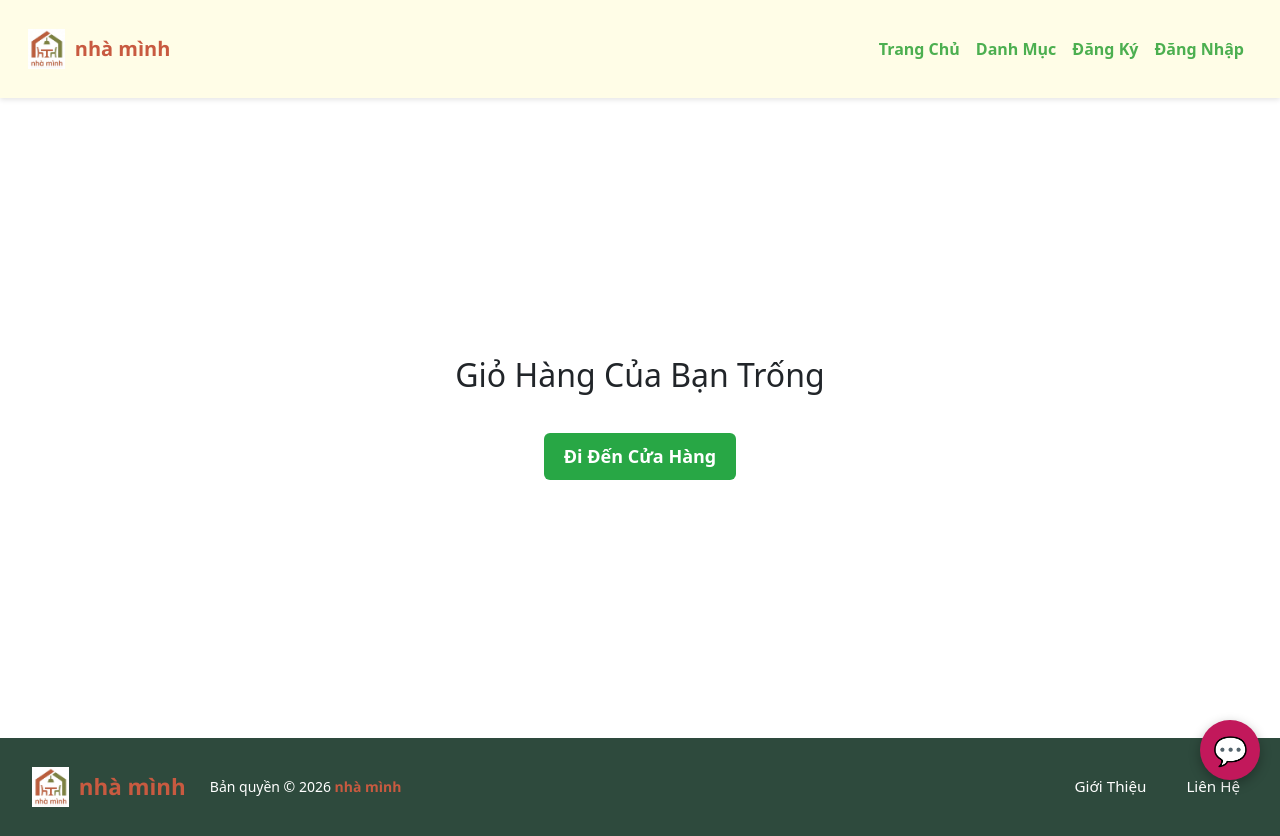
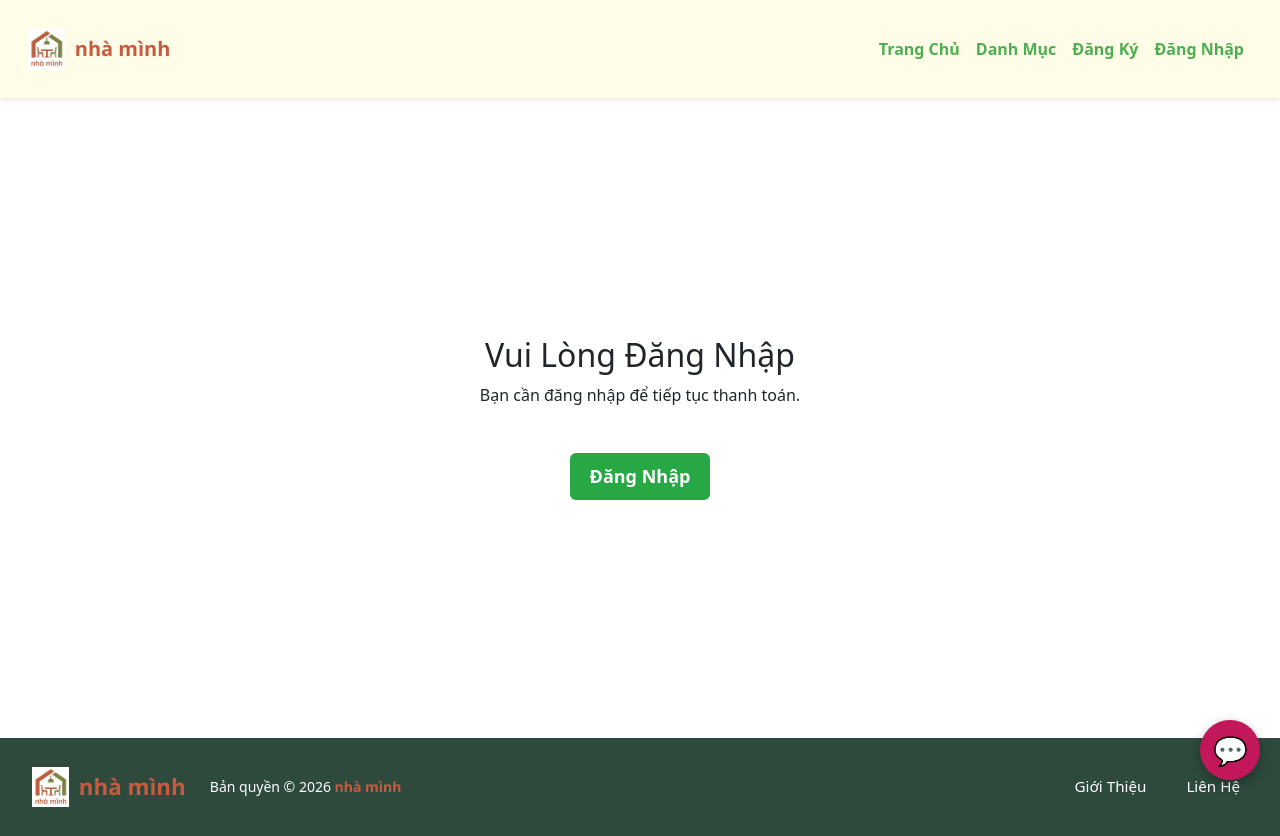
Before and after one commit to plinhhnil/AR_in_Ecommerce, a React (Create React App) app in the folder client/: page /checkout in a window 1280 px wide. Built offline with nearby package versions, Linux system fonts and the light colour scheme; a web font is replaced by a local one.

Commit message:
Allow visitor to view AR

```diff
--- a/client/src/pages/CartPage.js
+++ b/client/src/pages/CartPage.js
@@ -1,10 +1,12 @@
 import React from "react";
 import { useNavigate } from "react-router-dom";
 import { useCart } from "../context/cart";
+import { useAuth } from "../context/auth";
 import "../styles/CartPage.css";
 
 const CartPage = () => {
   const { cart, removeFromCart, updateQuantity, clearCart, cartCount } = useCart();
+  const [auth] = useAuth();
   const navigate = useNavigate();
 
   // Parse price string like "₹4926" to number 4926
@@ -17,6 +19,20 @@ const CartPage = () => {
     (sum, item) => sum + parsePrice(item.price) * item.quantity,
     0
   );
+
+  if (!auth?.token) {
+    return (
+      <div className="cart-page">
+        <h2>Giỏ Hàng</h2>
+        <div className="empty-cart">
+          <p>Vui lòng đăng nhập để sử dụng giỏ hàng.</p>
+          <button className="browse-btn" onClick={() => navigate("/login", { state: "/cart" })}>
+            Đăng Nhập
+          </button>
+        </div>
+      </div>
+    );
+  }
 
   if (cart.length === 0) {
     return (
--- a/client/src/pages/Category.js
+++ b/client/src/pages/Category.js
@@ -28,6 +28,10 @@ const Category = () => {
   };
 
   const handleAddToCart = (product) => {
+    if (!isLoggedIn) {
+      toast.error("Vui lòng đăng nhập để sử dụng giỏ hàng");
+      return;
+    }
     addToCart(product);
     toast.success(`${product.name} được thêm vào giỏ hàng!`);
   };
--- a/client/src/pages/Checkout.js
+++ b/client/src/pages/Checkout.js
@@ -1,10 +1,12 @@
 import React, { useState } from "react";
 import { useNavigate } from "react-router-dom";
 import { useCart } from "../context/cart";
+import { useAuth } from "../context/auth";
 import "../styles/Checkout.css";
 
 const Checkout = () => {
   const { cart, clearCart } = useCart();
+  const [auth] = useAuth();
   const navigate = useNavigate();
   const [formData, setFormData] = useState({
     fullName: "",
@@ -24,6 +26,20 @@ const Checkout = () => {
     (sum, item) => sum + parsePrice(item.price) * item.quantity,
     0
   );
+
+  if (!auth?.token) {
+    return (
+      <div className="checkout-page" style={{ justifyContent: "center", alignItems: "center" }}>
+        <div style={{ textAlign: "center" }}>
+          <h2>Vui Lòng Đăng Nhập</h2>
+          <p>Bạn cần đăng nhập để tiếp tục thanh toán.</p>
+          <button className="place-order-btn" style={{ width: "auto", padding: "10px 20px" }} onClick={() => navigate("/login", { state: "/checkout" })}>
+            Đăng Nhập
+          </button>
+        </div>
+      </div>
+    );
+  }
 
   const handleInputChange = (e) => {
     const { name, value } = e.target;
--- a/client/src/pages/HomePage.js
+++ b/client/src/pages/HomePage.js
@@ -148,7 +148,7 @@ const HomePage = () => {
               )}
             </div>
           </div>
-          <div className="office-chair-6">
+          <div className="trending-item">
             <img src="/images/office-chair-6.jpg" alt="Ghế văn phòng" className="trending-image" />
             <div className="trending-details">
               <p className="trending-title">Ghế văn phòng</p>
```
